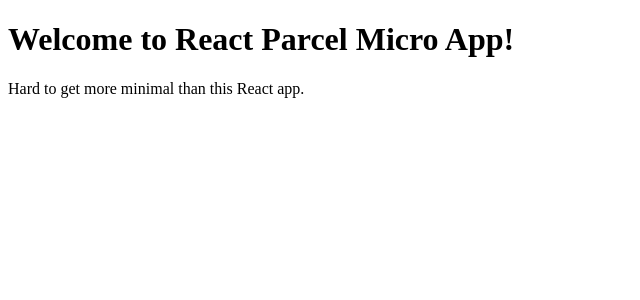
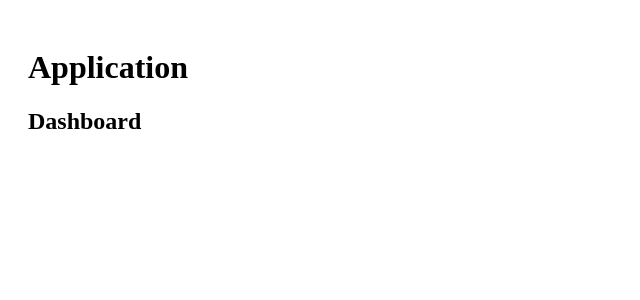
Before and after one commit to scottieboi/wines-web, a React (Vite) app: page /dashboard in a window 1280 px wide. Shown: the top 300 px of the page, without its empty margins (0-640 px from the left). Built offline with nearby package versions, Linux system fonts and the light colour scheme.

Commit message:
Adds basic page routing

```diff
--- a/package.json
+++ b/package.json
@@ -3,7 +3,7 @@
   "version": "0.1.0",
   "description": "",
   "scripts": {
-    "start": "parcel index.html",
+    "start": "parcel index.html -p 3000",
     "build": "parcel build index.html",
     "typecheck": "tsc --noEmit",
     "typewatch": "tsc --noEmit --watch"
@@ -11,12 +11,14 @@
   "license": "MIT",
   "dependencies": {
     "react": "^16.13.1",
-    "react-dom": "^16.13.1"
+    "react-dom": "^16.13.1",
+    "react-router-dom": "^5.2.0"
   },
   "devDependencies": {
     "@babel/preset-typescript": "^7.10.4",
     "@types/react": "^16.9.34",
     "@types/react-dom": "^16.9.7",
+    "@types/react-router-dom": "^5.1.7",
     "babel-preset-nano-react-app": "^0.1.0",
     "parcel": "^2.0.0-alpha.3.2",
     "typescript": "^3.8.3"
--- a/src/App.tsx
+++ /dev/null
@@ -1,8 +0,0 @@
-import * as React from "react";
-
-export default () => (
-  <>
-    <h1>Welcome to React Parcel Micro App!</h1>
-    <p>Hard to get more minimal than this React app.</p>
-  </>
-);
--- /dev/null
+++ b/src/components/App/App.css
@@ -0,0 +1,3 @@
+.wrapper {
+    padding: 20px;
+}
--- /dev/null
+++ b/src/components/App/App.tsx
@@ -0,0 +1,25 @@
+import * as React from "react";
+import './App.css';
+import { BrowserRouter, Route, Switch } from 'react-router-dom';
+import Dashboard from '../Dashboard/Dashboard';
+import Preferences from '../Preferences/Preferences';
+
+function App() {
+  return (
+    <div className="wrapper">
+      <h1>Application</h1>
+      <BrowserRouter>
+        <Switch>
+          <Route path="/dashboard">
+            <Dashboard />
+          </Route>
+          <Route path="/preferences">
+            <Preferences />
+          </Route>
+        </Switch>
+      </BrowserRouter>
+    </div>
+  );
+}
+
+export default App;
--- /dev/null
+++ b/src/components/Dashboard/Dashboard.tsx
@@ -0,0 +1,7 @@
+import * as React from 'react';
+
+export default function Dashboard() {
+  return(
+    <h2>Dashboard</h2>
+  );
+}
--- /dev/null
+++ b/src/components/Preferences/Preferences.tsx
@@ -0,0 +1,7 @@
+import * as React from 'react';
+
+export default function Preferences() {
+  return(
+    <h2>Preferences</h2>
+  );
+}
--- a/src/index.tsx
+++ b/src/index.tsx
@@ -1,5 +1,5 @@
 import * as React from "react";
 import * as ReactDOM from "react-dom";
-import App from "./App";
+import App from "./components/App/App";
 
 ReactDOM.render(<App />, document.getElementById("root"));
```
Also changed, not shown: 1 other file (tests, documents, lock files or other folders).
